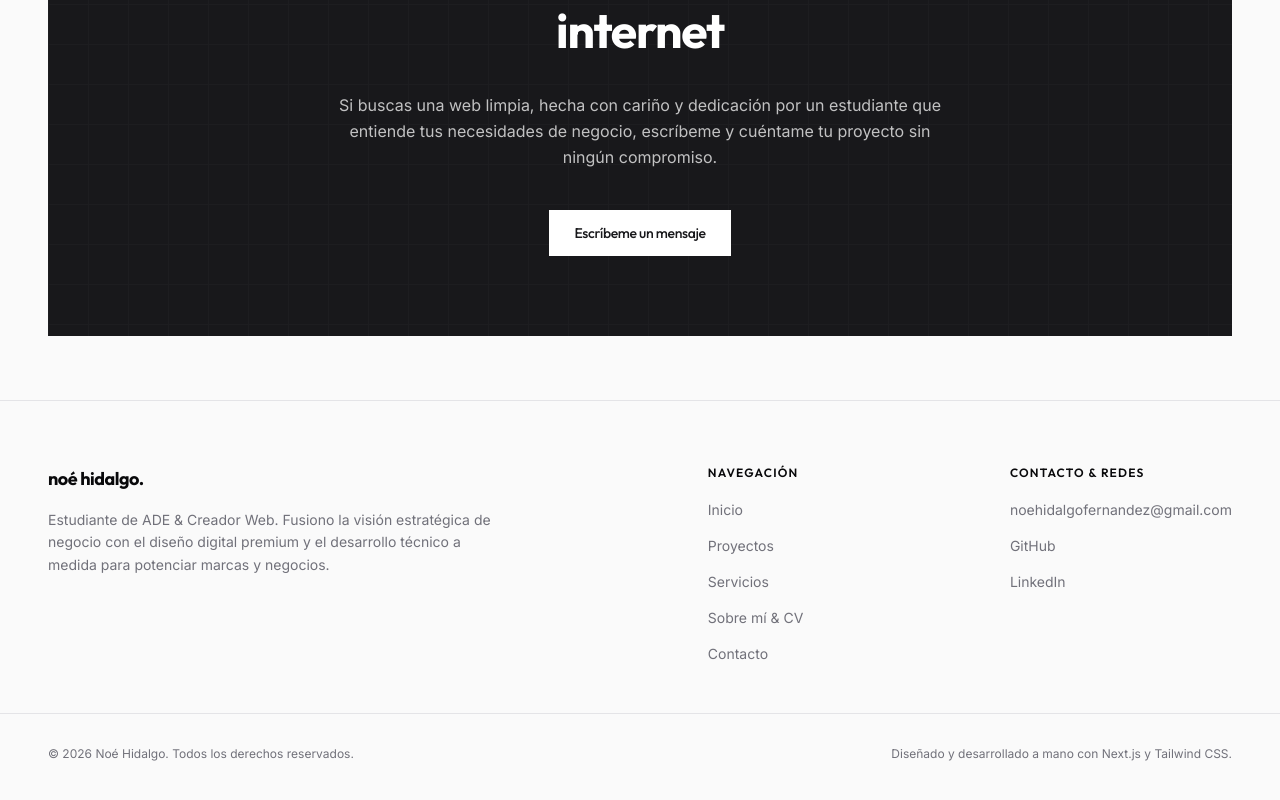
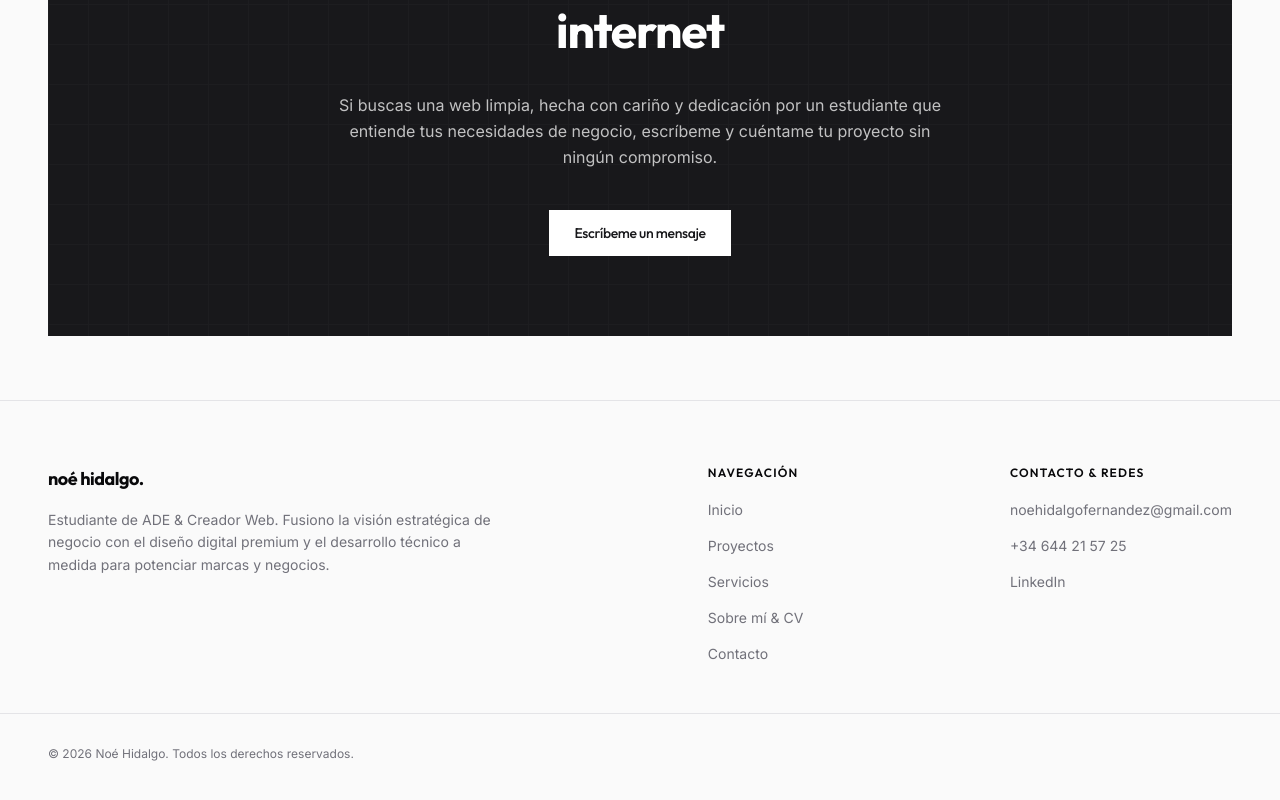
Before and after one commit to nooehf/hidalgonoe.com, a Next.js app: page / in a window 1280 px wide. Shown: the part 2485-3285 px from the top of the page. Built offline with nearby package versions, Linux system fonts and the light colour scheme.

Commit message:
cambiosindexo

```diff
--- a/src/app/layout.tsx
+++ b/src/app/layout.tsx
@@ -17,7 +17,7 @@ const outfit = Outfit({
 });
 
 export const metadata: Metadata = {
-  title: "Noé Hidalgo | Negocio & Desarrollo Web Premium",
+  title: "Noé Hidalgo | ADE & Desarrollo Web",
   description:
     "Estudiante de ADE (Administración y Dirección de Empresas) y creador de sitios web a medida. Fusiono visión estratégica de negocio y desarrollo frontend de alto rendimiento.",
   keywords: [
--- a/src/components/ui/footer.tsx
+++ b/src/components/ui/footer.tsx
@@ -66,12 +66,10 @@ export default function Footer() {
               </li>
               <li>
                 <a
-                  href="https://github.com/nooehf"
-                  target="_blank"
-                  rel="noopener noreferrer"
+                  href="tel:+34644215725"
                   className="text-sm text-brand-muted hover:text-brand-text transition-colors"
                 >
-                  GitHub
+                  +34 644 21 57 25
                 </a>
               </li>
               <li>
@@ -93,9 +91,6 @@ export default function Footer() {
         <p className="text-xs text-brand-muted font-sans">
           &copy; {currentYear} Noé Hidalgo. Todos los derechos reservados.
         </p>
-        <p className="text-xs text-brand-muted font-sans">
-          Diseñado y desarrollado a mano con Next.js y Tailwind CSS.
-        </p>
       </Container>
     </footer>
   );
```
